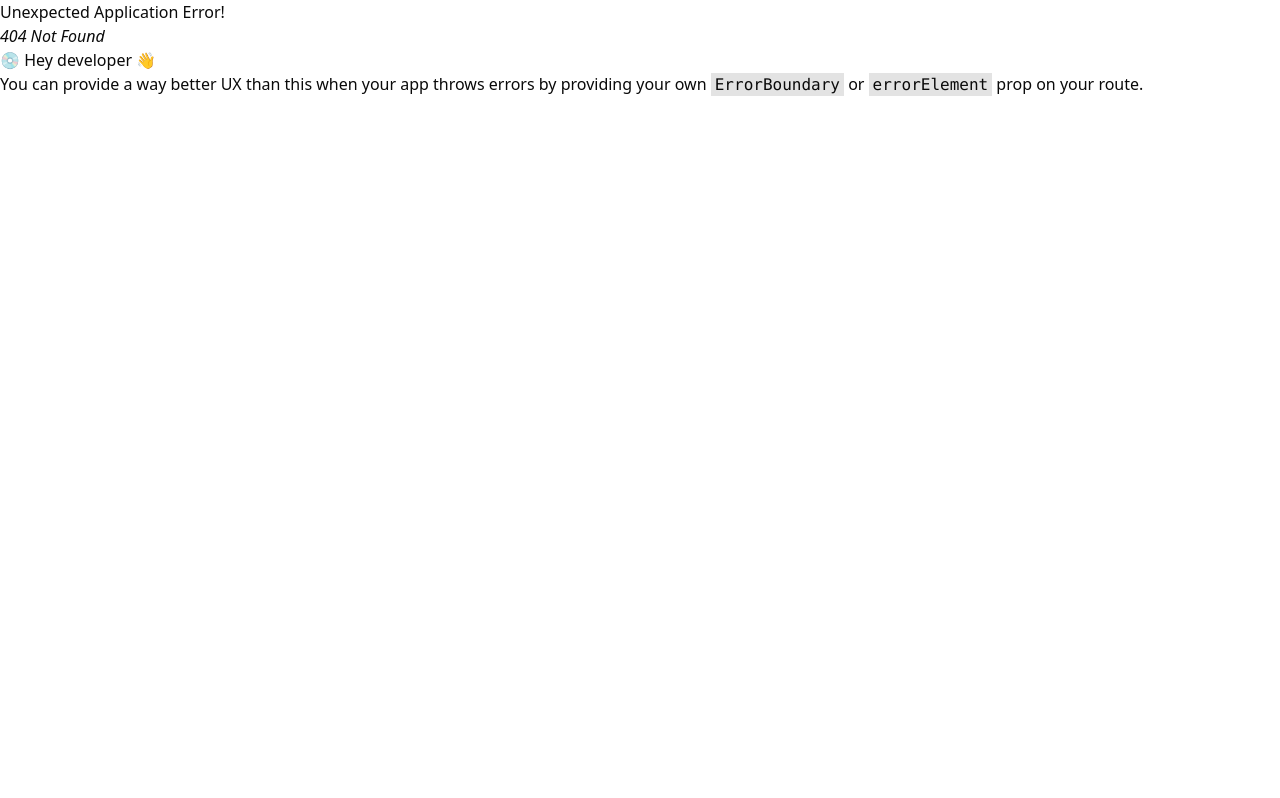
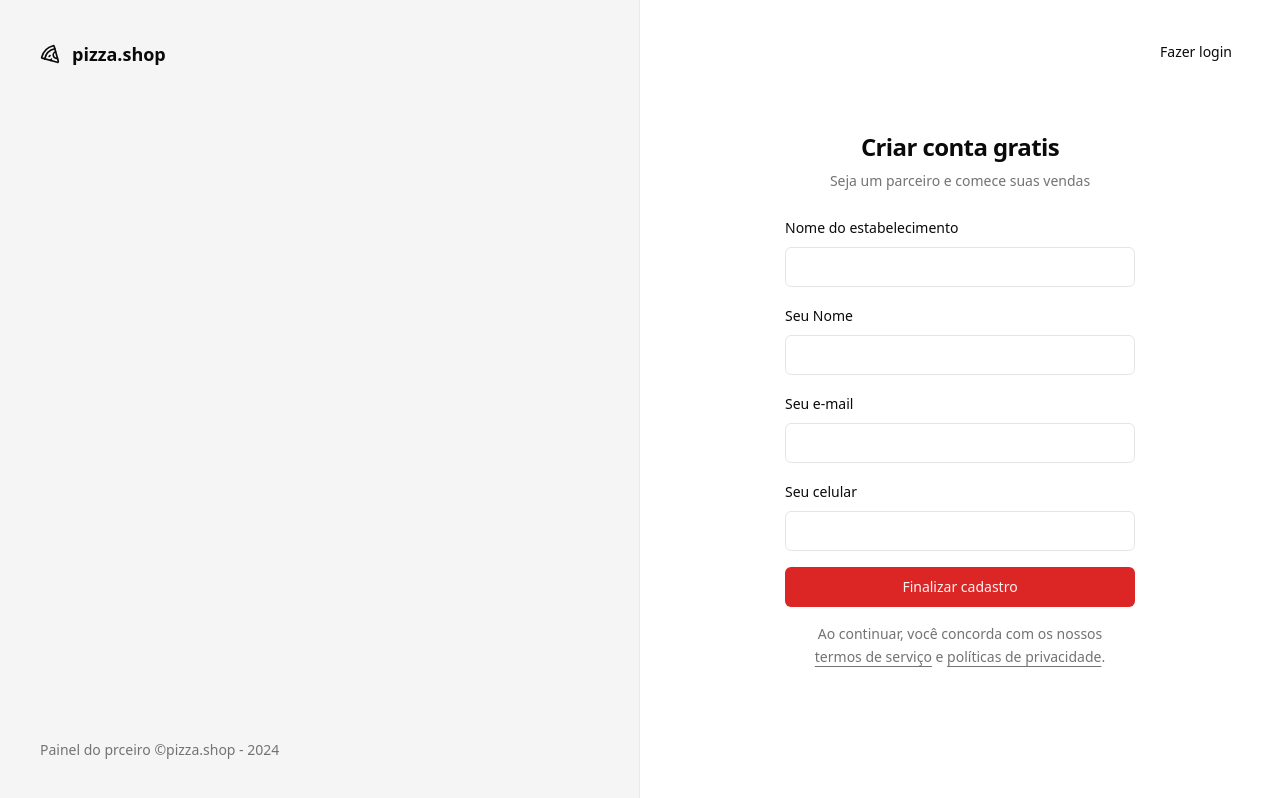
Before and after one commit to rafaelzingra/05-pizzashop-web, a React (Vite) app: page /signup in a window 1280 px wide. Before the commit this address had no page. Built offline with nearby package versions, Linux system fonts and the light colour scheme.

Commit message:
adds signup page

```diff
--- a/src/pages/_layouts/auth.tsx
+++ b/src/pages/_layouts/auth.tsx
@@ -15,7 +15,7 @@ export function AuthLayout() {
                 </footer>
             </div>
 
-            <div className="flex flex-col items-center justify-center">
+            <div className="flex flex-col items-center justify-center relative">
                 <Outlet />
             </div>
         </div>
--- a/src/pages/auth/signin.tsx
+++ b/src/pages/auth/signin.tsx
@@ -5,6 +5,7 @@ import { Input } from "@/components/ui/input"
 import { useForm } from "react-hook-form"
 import { z } from "zod"
 import { toast } from "sonner"
+import { Link } from "react-router-dom"
 
 export function Signin() {
 
@@ -29,6 +30,9 @@ export function Signin() {
         <>
             <Helmet title="login" />
             <div className="p-8">
+                <Button variant={"ghost"} asChild className="absolute right-8 top-8">
+                    <Link to={'/signup'}>Novo estabelecimento</Link>
+                </Button>
                 <div className="w-[350px] flex flex-col justify-center gap-6">
                     <div className="flex flex-col gap-2 text-center">
                         <h1 className="text-2xl font-semibold tracking-tight">Acessar Painel</h1>
--- /dev/null
+++ b/src/pages/auth/signup.tsx
@@ -0,0 +1,75 @@
+import { Helmet } from "react-helmet-async"
+import { Button } from "@/components/ui/button"
+import { Label } from "@/components/ui/label"
+import { Input } from "@/components/ui/input"
+import { useForm } from "react-hook-form"
+import { z } from "zod"
+import { toast } from "sonner"
+import { Link } from "react-router-dom"
+
+export function Signup() {
+
+    const { register, handleSubmit, formState: {isSubmitting} } = useForm<SignupForm>()
+
+    const signupForm = z.object({
+        restaurantName: z.string(),
+        managerName: z.string(),
+        phone: z.string(),
+        email: z.string().email(),
+    })
+
+    type SignupForm = z.infer<typeof signupForm>
+
+    async function handlesignup(data: SignupForm) {
+        try {
+            console.log(data)
+            await new Promise(resolve => setTimeout(resolve,2000))
+            toast.success('Dados enviados com sucesso!')
+        } catch {
+            toast.error('Algo deu errado, tente novamente mais tarde.')
+        }
+    }
+
+    return (
+        <>
+            <Helmet title="cadastro" />
+            <div className="p-8">
+                <Button variant={"ghost"} asChild className="absolute right-8 top-8">
+                    <Link to={'/signin'}>Fazer login</Link>
+                </Button>
+                <div className="w-[350px] flex flex-col justify-center gap-6">
+                    <div className="flex flex-col gap-2 text-center">
+                        <h1 className="text-2xl font-semibold tracking-tight">Criar conta gratis</h1>
+                        <p className="text-sm text-muted-foreground">Seja um parceiro e comece suas vendas</p>
+                    </div>
+
+                    <form onSubmit={handleSubmit(handlesignup)} className="space-y-4">
+                        <div className="space-y-2">
+                            <Label htmlFor="restaurantName">Nome do estabelecimento</Label>
+                            <Input id="restaurantName" type="text" {...register('restaurantName')} />
+                        </div>
+                        <div className="space-y-2">
+                            <Label htmlFor="managerName">Seu Nome</Label>
+                            <Input id="managerName" type="text" {...register('managerName')} />
+                        </div>
+                        <div className="space-y-2">
+                            <Label htmlFor="email">Seu e-mail</Label>
+                            <Input id="email" type="email" {...register('email')} />
+                        </div>
+                        <div className="space-y-2">
+                            <Label htmlFor="phone">Seu celular</Label>
+                            <Input id="phone" type="tel" {...register('phone')} />
+                        </div>
+                        <Button disabled={isSubmitting} type="submit" className="w-full">Finalizar cadastro</Button>
+                        <p className="px-6 text-center text-sm leading-relaxed text-muted-foreground">
+                            Ao continuar, você concorda com os nossos
+                            <a href="" className="underline underline-offset-4"> termos de serviço</a>
+                            {''} e {''}
+                            <a href="" className="underline underline-offset-4"> políticas de privacidade</a>.
+                        </p>
+                    </form>
+                </div>
+            </div>
+        </>
+    )
+}
--- a/src/routes.tsx
+++ b/src/routes.tsx
@@ -3,6 +3,7 @@ import { Dashboard } from "./pages/app/dashboard";
 import { Signin } from "./pages/auth/signin";
 import { AppLayout } from "./pages/_layouts/app";
 import { AuthLayout } from "./pages/_layouts/auth";
+import { Signup } from "./pages/auth/signup";
 
 export const router = createBrowserRouter ([
     {
@@ -14,6 +15,9 @@ export const router = createBrowserRouter ([
     {
         path: '/',
         element: <AuthLayout />,
-        children: [{path: '/signin', element: <Signin />}]
+        children: [
+            {path: '/signin', element: <Signin />},
+            {path: '/signup', element: <Signup />}
+        ],
     },
 ])
```
